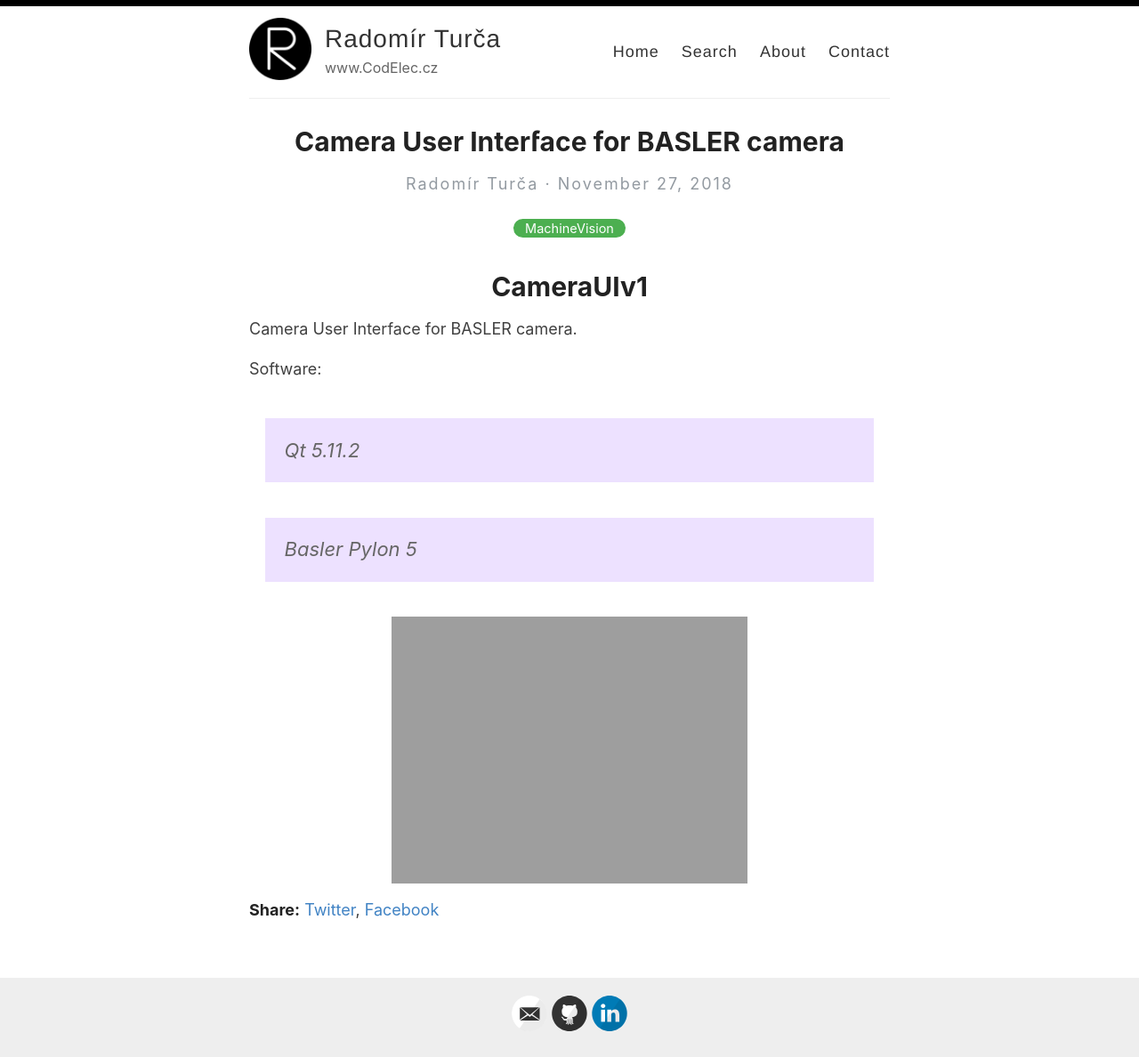
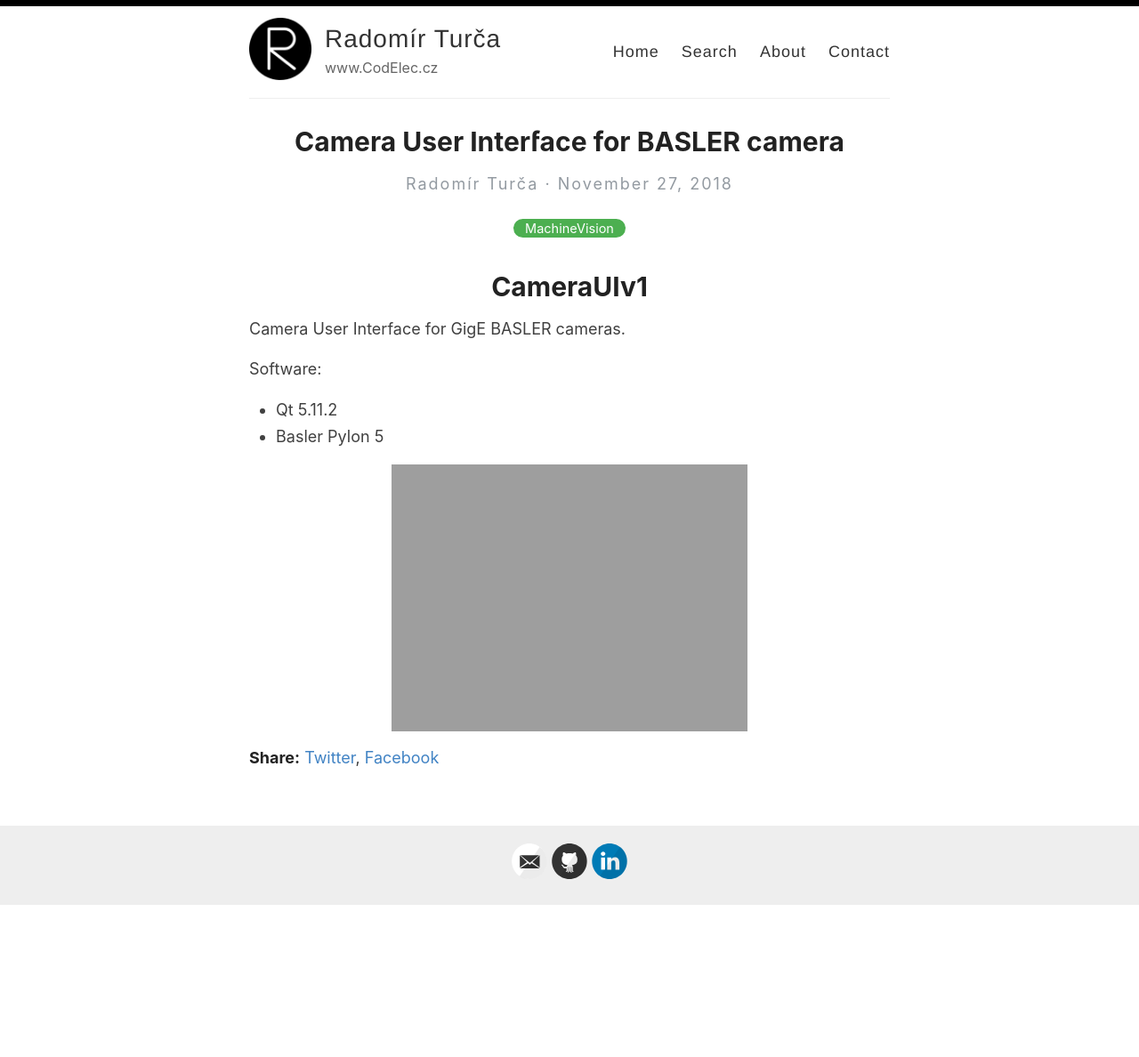
Before and after one commit to CodElecCz/codeleccz.github.io, a Jekyll site: the page built from _posts/2018-11-27-camerauiv1.md, in a window 1280 px wide. Shown: the whole page at 89% size. Built offline with Jekyll 4.4.1, drawn with Linux system fonts in a browser that asks for light colours; after the commit the page ends 1017 px from its top, so only the background shows below that.

Commit message:
Update 2018-11-27-camerauiv1.md

```diff
--- a/_posts/2018-11-27-camerauiv1.md
+++ b/_posts/2018-11-27-camerauiv1.md
@@ -6,12 +6,10 @@ categories: [MachineVision]
 
 # [CameraUIv1](https://codeleccz.github.io/CameraUIv1/)
 
-Camera User Interface for BASLER camera.
+Camera User Interface for GigE BASLER cameras.
 
 Software:
-
-> Qt 5.11.2
-
-> Basler Pylon 5
+- Qt 5.11.2
+- Basler Pylon 5
 
 ![Camera GUI](https://codeleccz.github.io/CameraUIv1/Qt%20Pylon.png)
```
